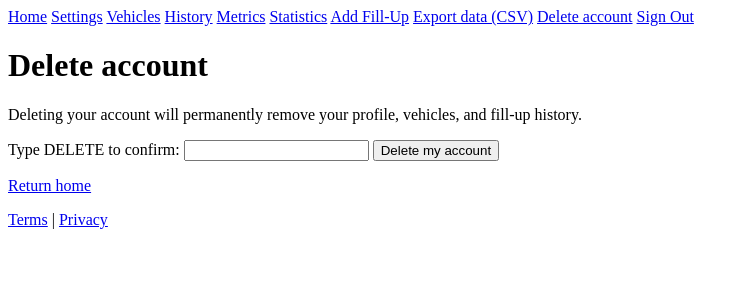
After one commit to Rubenssio/fuel_tracker, a Django app: page /account/delete in a window 1280 px wide. The commit adds this page. Shown: the top 300 px of the page, without its empty margins (0-749 px from the left). Run offline with Django 4.2, Linux system fonts and the light colour scheme; the visitor is signed in with stand-in values (Sample User, id 1).

Commit message:
Add legal pages and account data management tools

```diff
--- a/accounts/urls.py
+++ b/accounts/urls.py
@@ -1,6 +1,12 @@
 from django.urls import path
 
-from .views import SigninView, SignoutView, SignupView
+from .views import (
+    SigninView,
+    SignoutView,
+    SignupView,
+    account_delete_view,
+    account_export_view,
+)
 
 app_name = "accounts"
 
@@ -8,4 +14,6 @@ urlpatterns = [
     path("auth/signup", SignupView.as_view(), name="signup"),
     path("auth/signin", SigninView.as_view(), name="signin"),
     path("auth/signout", SignoutView.as_view(), name="signout"),
+    path("account/export", account_export_view, name="export"),
+    path("account/delete", account_delete_view, name="delete"),
 ]
--- a/accounts/views.py
+++ b/accounts/views.py
@@ -1,12 +1,22 @@
 from __future__ import annotations
 
-from django.contrib.auth import login
+import csv
+import io
+import zipfile
+from decimal import Decimal, ROUND_HALF_UP
+
+from django.contrib import messages
+from django.contrib.auth import login, logout
+from django.contrib.auth.decorators import login_required
 from django.contrib.auth.views import LoginView, LogoutView
 from django.http import HttpRequest, HttpResponse
 from django.shortcuts import redirect, render
+from django.utils import timezone
 from django.views import View
+from django.views.decorators.http import require_http_methods
 
 from .forms import EmailAuthenticationForm, SignupForm
+from fillups.models import FillUp
 
 
 class SignupView(View):
@@ -44,3 +54,167 @@ class SigninView(LoginView):
 
 class SignoutView(LogoutView):
     next_page = "/"
+
+
+def _format_decimal(value: Decimal | None, fmt: str) -> str:
+    if value is None:
+        return ""
+    return format(value, fmt)
+
+
+@login_required
+def account_export_view(request: HttpRequest) -> HttpResponse:
+    user = request.user
+
+    vehicles = user.vehicles.order_by("id")
+    fillups = (
+        FillUp.objects.filter(vehicle__user=user)
+        .select_related("vehicle")
+        .order_by("vehicle_id", "date", "id")
+    )
+
+    vehicle_buffer = io.StringIO()
+    vehicle_writer = csv.writer(vehicle_buffer)
+    vehicle_writer.writerow(
+        [
+            "id",
+            "name",
+            "make",
+            "model",
+            "year",
+            "fuel_type",
+            "created_at",
+            "updated_at",
+        ]
+    )
+
+    for vehicle in vehicles:
+        vehicle_writer.writerow(
+            [
+                vehicle.id,
+                vehicle.name,
+                vehicle.make,
+                vehicle.model,
+                vehicle.year or "",
+                vehicle.fuel_type,
+                vehicle.created_at.isoformat(),
+                vehicle.updated_at.isoformat(),
+            ]
+        )
+
+    fillup_buffer = io.StringIO()
+    fillup_writer = csv.writer(fillup_buffer)
+    fillup_writer.writerow(
+        [
+            "id",
+            "vehicle_id",
+            "date",
+            "odometer_km",
+            "station",
+            "fuel_brand",
+            "fuel_grade",
+            "liters",
+            "total_currency_amount",
+            "currency",
+            "notes",
+            "created_at",
+            "updated_at",
+            "unit_price_per_liter",
+            "distance_since_last_km",
+            "consumption_l_per_100km",
+            "cost_per_km",
+        ]
+    )
+
+    currency_code = getattr(getattr(user, "profile", None), "currency", "USD")
+    prev_fillup_by_vehicle: dict[int, FillUp] = {}
+
+    for fillup in fillups:
+        previous = prev_fillup_by_vehicle.get(fillup.vehicle_id)
+        distance_since_last: int | None = None
+        consumption: Decimal | None = None
+        cost_per_km: Decimal | None = None
+
+        liters = fillup.liters
+        total_amount = fillup.total_amount
+
+        unit_price: Decimal | None = None
+        if liters > 0:
+            unit_price = (total_amount / liters).quantize(
+                Decimal("0.01"), rounding=ROUND_HALF_UP
+            )
+
+        if previous is not None:
+            distance_delta = fillup.odometer_km - previous.odometer_km
+            if distance_delta > 0:
+                distance_since_last = distance_delta
+                distance_decimal = Decimal(distance_delta)
+
+                if liters > 0:
+                    consumption = (
+                        (liters * Decimal("100")) / distance_decimal
+                    ).quantize(Decimal("0.1"), rounding=ROUND_HALF_UP)
+
+                if total_amount > 0:
+                    cost_per_km = (total_amount / distance_decimal).quantize(
+                        Decimal("0.01"), rounding=ROUND_HALF_UP
+                    )
+
+        prev_fillup_by_vehicle[fillup.vehicle_id] = fillup
+
+        fillup_writer.writerow(
+            [
+                fillup.id,
+                fillup.vehicle_id,
+                fillup.date.isoformat(),
+                fillup.odometer_km,
+                fillup.station_name,
+                fillup.fuel_brand,
+                fillup.fuel_grade,
+                format(liters, ".2f"),
+                format(total_amount, ".2f"),
+                currency_code,
+                fillup.notes,
+                fillup.created_at.isoformat(),
+                fillup.updated_at.isoformat(),
+                _format_decimal(unit_price, ".2f"),
+                distance_since_last or "",
+                _format_decimal(consumption, ".1f"),
+                _format_decimal(cost_per_km, ".2f"),
+            ]
+        )
+
+    zip_buffer = io.BytesIO()
+    with zipfile.ZipFile(zip_buffer, "w", zipfile.ZIP_DEFLATED) as archive:
+        archive.writestr("vehicles.csv", vehicle_buffer.getvalue())
+        archive.writestr("fillups.csv", fillup_buffer.getvalue())
+
+    zip_buffer.seek(0)
+    today = timezone.now().date().strftime("%Y%m%d")
+    filename = f"fuel_tracker_export_{user.id}_{today}.zip"
+
+    response = HttpResponse(zip_buffer.getvalue(), content_type="application/zip")
+    response["Content-Disposition"] = f'attachment; filename="{filename}"'
+    return response
+
+
+@login_required
+@require_http_methods(["GET", "POST"])
+def account_delete_view(request: HttpRequest) -> HttpResponse:
+    if request.method == "GET":
+        return render(request, "accounts/delete_confirm.html")
+
+    confirmation = request.POST.get("confirm", "").strip()
+    if confirmation != "DELETE":
+        messages.error(request, "You must type DELETE to confirm account deletion.")
+        return render(
+            request,
+            "accounts/delete_confirm.html",
+            {"submitted_value": confirmation},
+        )
+
+    user = request.user
+    user.delete()
+    logout(request)
+    messages.success(request, "Your account has been deleted successfully.")
+    return redirect("/")
--- a/config/urls.py
+++ b/config/urls.py
@@ -1,11 +1,22 @@
 """URL configuration for the bootstrap service."""
 from django.urls import include, path
+from django.views.generic import TemplateView
 
 from core import views
 
 urlpatterns = [
     path("", views.home_view, name="home"),
     path("health", views.health_view, name="health"),
+    path(
+        "legal/terms",
+        TemplateView.as_view(template_name="legal/terms.html"),
+        name="legal-terms",
+    ),
+    path(
+        "legal/privacy",
+        TemplateView.as_view(template_name="legal/privacy.html"),
+        name="legal-privacy",
+    ),
     path("", include("accounts.urls")),
     path("", include("profiles.urls")),
     path("", include("vehicles.urls")),
--- /dev/null
+++ b/templates/accounts/delete_confirm.html
@@ -0,0 +1,13 @@
+{% extends "base.html" %}
+
+{% block content %}
+<h1>Delete account</h1>
+<p>Deleting your account will permanently remove your profile, vehicles, and fill-up history.</p>
+<form method="post">
+    {% csrf_token %}
+    <label for="confirm">Type DELETE to confirm:</label>
+    <input type="text" id="confirm" name="confirm" value="{{ submitted_value|default:"" }}" required>
+    <button type="submit">Delete my account</button>
+</form>
+<p><a href="/">Return home</a></p>
+{% endblock %}
--- a/templates/base.html
+++ b/templates/base.html
@@ -6,8 +6,22 @@
 </head>
 <body>
     {% include "partials/nav.html" %}
+    {% if messages %}
+        <div class="messages">
+            <ul>
+                {% for message in messages %}
+                    <li>{{ message }}</li>
+                {% endfor %}
+            </ul>
+        </div>
+    {% endif %}
     <main>
         {% block content %}{% endblock %}
     </main>
+    <footer>
+        <a href="/legal/terms">Terms</a>
+        <span>|</span>
+        <a href="/legal/privacy">Privacy</a>
+    </footer>
 </body>
 </html>
--- /dev/null
+++ b/templates/legal/privacy.html
@@ -0,0 +1,6 @@
+{% extends "base.html" %}
+
+{% block content %}
+<h1>Privacy Policy</h1>
+<p>This placeholder policy explains how Fuel Tracker handles and protects your data.</p>
+{% endblock %}
--- /dev/null
+++ b/templates/legal/terms.html
@@ -0,0 +1,6 @@
+{% extends "base.html" %}
+
+{% block content %}
+<h1>Terms of Service</h1>
+<p>These placeholder terms outline the basic conditions for using Fuel Tracker.</p>
+{% endblock %}
--- a/templates/partials/nav.html
+++ b/templates/partials/nav.html
@@ -7,6 +7,8 @@
         <a href="/metrics">Metrics</a>
         <a href="/statistics">Statistics</a>
         <a href="/fillups/add?next={{ request.get_full_path|urlencode }}">Add Fill-Up</a>
+        <a href="/account/export">Export data (CSV)</a>
+        <a href="/account/delete">Delete account</a>
         <a href="/auth/signout">Sign Out</a>
     {% else %}
         <a href="/auth/signin">Sign In</a>
```
Also changed, not shown: accounts/tests/test_export_and_delete.py (added, +121 -0 lines), accounts/tests/__init__.py (added).
